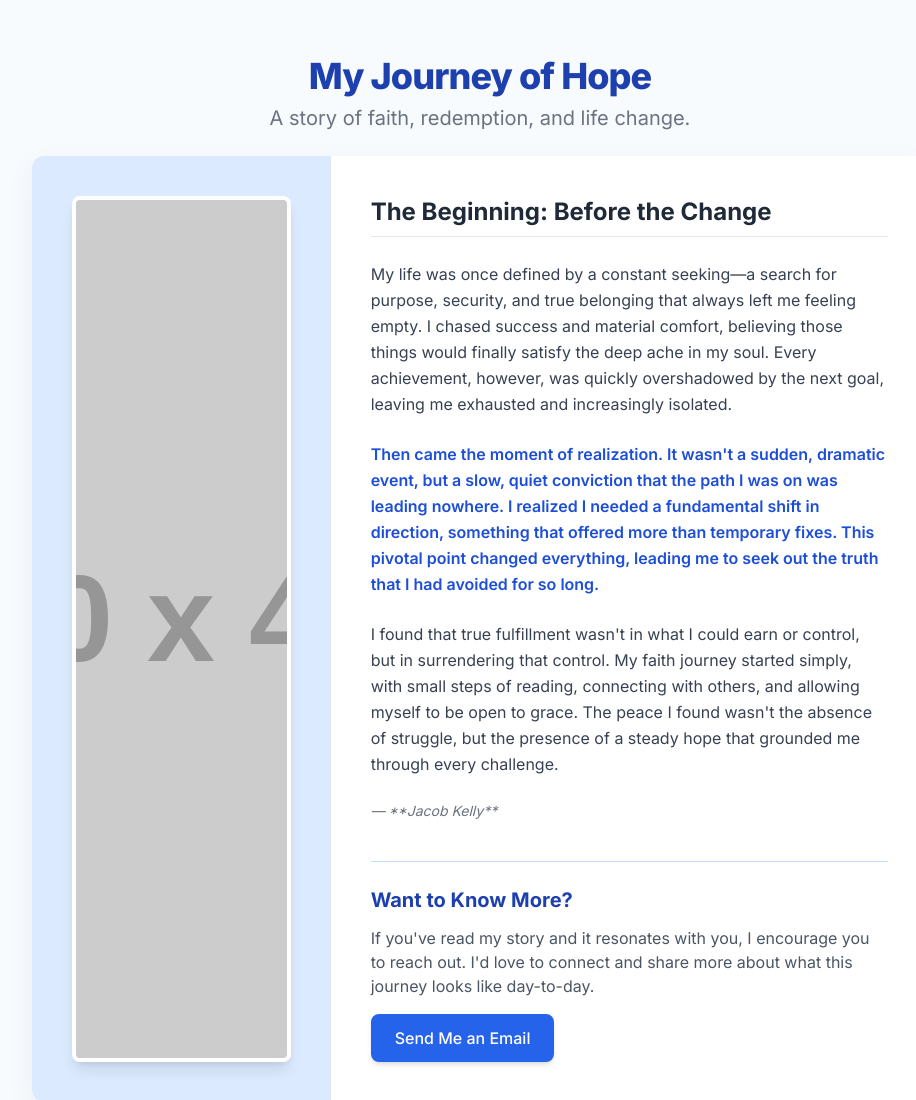
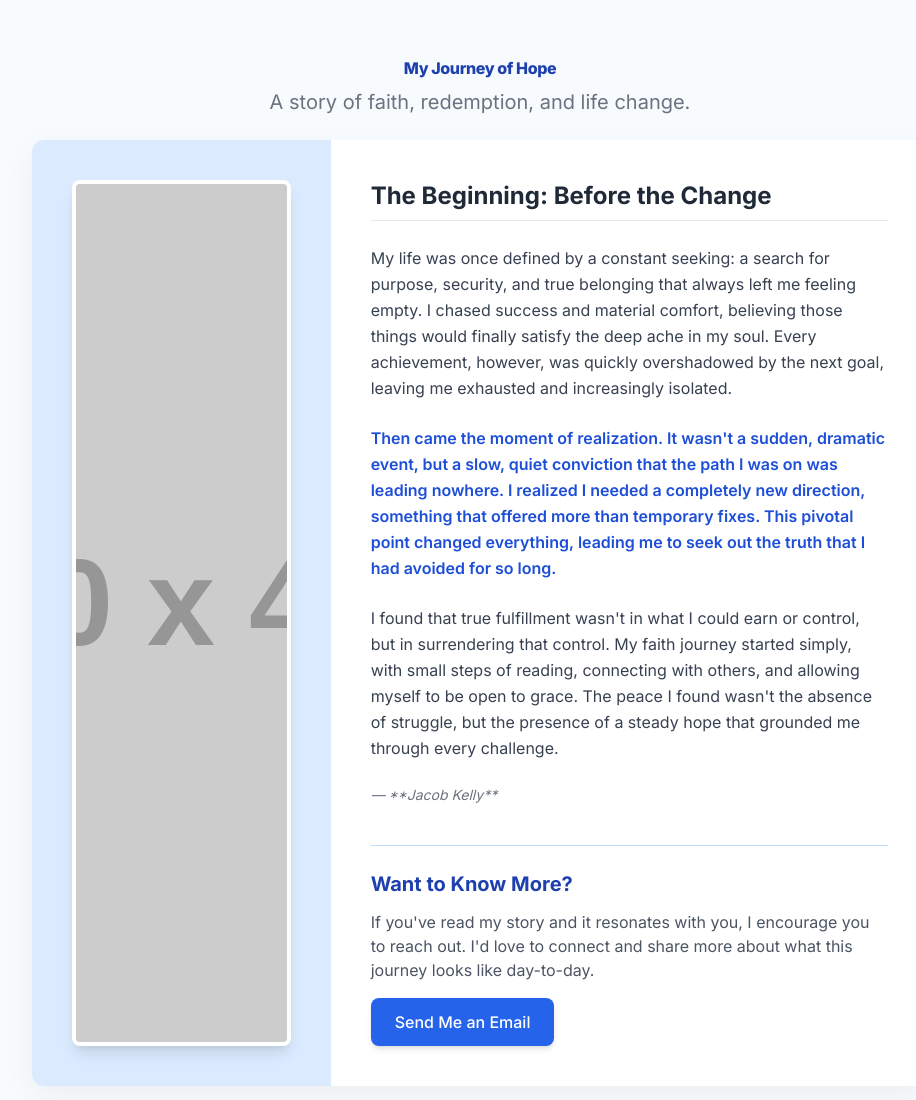
Before and after one commit to jdkelly1999/My_Testimony, a plain HTML site: page index.html in a window 1280 px wide. Shown: the top 1100 px of the page, without its empty margins (160-1076 px from the left). Drawn offline with nearby package versions, Linux system fonts and the light colour scheme; placeholder pictures from the web are drawn by us.

Commit message:
Update index.html

```diff
--- a/index.html
+++ b/index.html
@@ -27,7 +27,7 @@
 
     <!-- Header and Navigation (Simple) -->
     <header class="w-full max-w-4xl text-center py-6">
-        <h1 class="text-4xl font-extrabold text-blue-800 tracking-tight">
+        <h1 class="4xl font-extrabold text-blue-800 tracking-tight">
             My Journey of Hope
         </h1>
         <p class="mt-2 text-xl text-gray-500">
@@ -59,11 +59,11 @@
                 <article class="space-y-6 text-gray-700 leading-relaxed">
                     <p>
                         <!-- START OF YOUR TESTIMONY -->
-                        My life was once defined by a constant seeking—a search for purpose, security, and true belonging that always left me feeling empty. I chased success and material comfort, believing those things would finally satisfy the deep ache in my soul. Every achievement, however, was quickly overshadowed by the next goal, leaving me exhausted and increasingly isolated.
+                        My life was once defined by a constant seeking: a search for purpose, security, and true belonging that always left me feeling empty. I chased success and material comfort, believing those things would finally satisfy the deep ache in my soul. Every achievement, however, was quickly overshadowed by the next goal, leaving me exhausted and increasingly isolated.
                     </p>
 
                     <p class="font-semibold text-blue-700">
-                        Then came the moment of realization. It wasn't a sudden, dramatic event, but a slow, quiet conviction that the path I was on was leading nowhere. I realized I needed a fundamental shift in direction, something that offered more than temporary fixes. This pivotal point changed everything, leading me to seek out the truth that I had avoided for so long.
+                        Then came the moment of realization. It wasn't a sudden, dramatic event, but a slow, quiet conviction that the path I was on was leading nowhere. I realized I needed a completely new direction, something that offered more than temporary fixes. This pivotal point changed everything, leading me to seek out the truth that I had avoided for so long.
                     </p>
 
                     <p>
```
